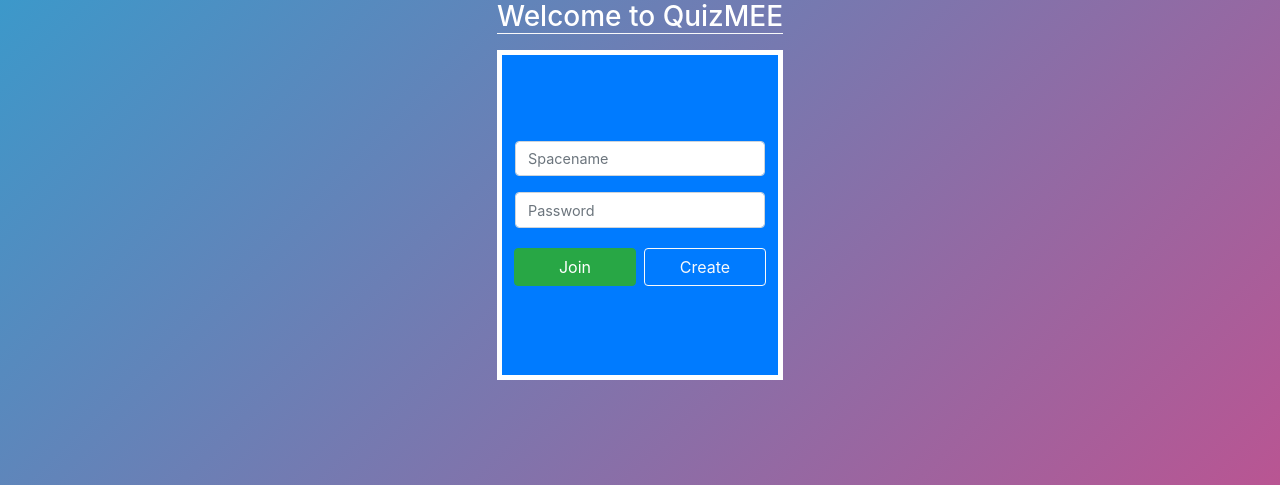
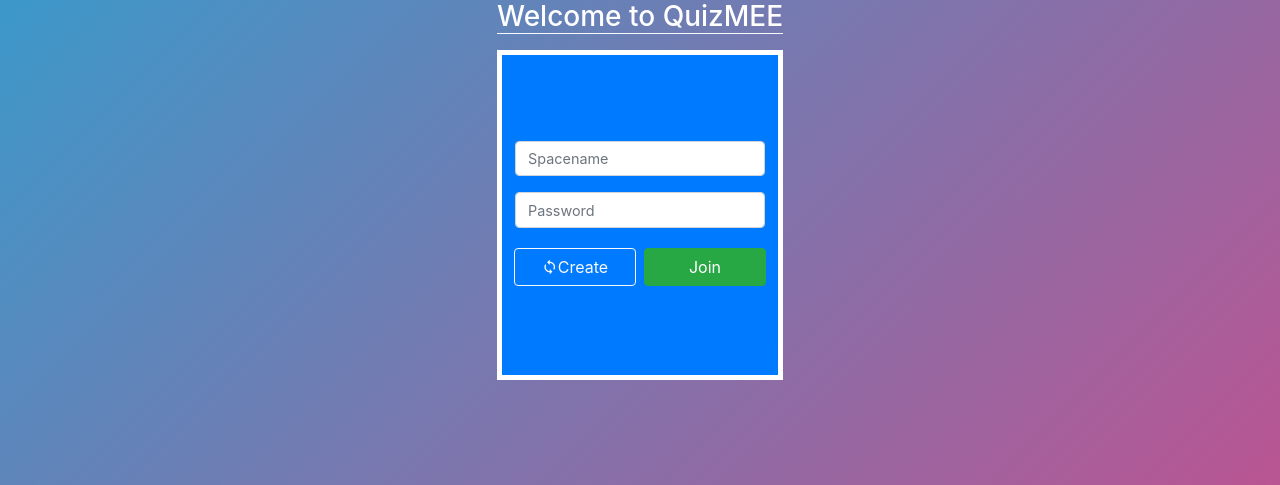
Before and after one commit to folinimarc/quizbubbles, a Django app: page / in a window 1280 px wide. Shown: the part 210-695 px from the top of the page. Run offline with Django 3.2, Linux system fonts and the light colour scheme; some libraries are stand-ins or nearby versions.

Commit message:
improve login turn ui

```diff
--- a/quiz/static/quiz/css/login.css
+++ b/quiz/static/quiz/css/login.css
@@ -5,3 +5,7 @@ label {
 .form-control {
     font-size: 0.9rem;
 }
+
+button > i.material-icons {
+    font-size: 16px;
+}
--- a/quiz/templates/quiz/login.html
+++ b/quiz/templates/quiz/login.html
@@ -30,10 +30,10 @@
                         {{ join_form|crispy }}
                         <div class="form-row">
                             <div class="p-1 w-50">
-                                <button type="submit" name="join" class="btn btn-success btn-block">Join</button>
+                                <button type="button" class="toggle-card btn btn-outline-light btn-block d-flex justify-content-center align-items-center"><i class="material-icons">loop</i> <span>Create</span></button>
                             </div>
                             <div class="p-1 w-50">
-                                <button type="button" class="toggle-card btn btn-outline-light btn-block">Create</button>
+                                <button type="submit" name="join" class="btn btn-success btn-block">Join</button>
                             </div>
                         </div>
                     </form>
@@ -45,7 +45,7 @@
                         {{ create_form|crispy }}
                         <div class="form-row">
                             <div class="p-1 w-50">
-                                <button type="button" class="toggle-card btn btn-outline-light btn-block">Join</button>
+                                <button type="button" class="toggle-card btn btn-outline-light btn-block d-flex justify-content-center align-items-center"><i class="material-icons">loop</i> <span>Join</span></button>
                             </div>
                             <div class="p-1 w-50">
                                 <button type="submit" name="create" class="btn btn-success btn-block">Create</button>
```
